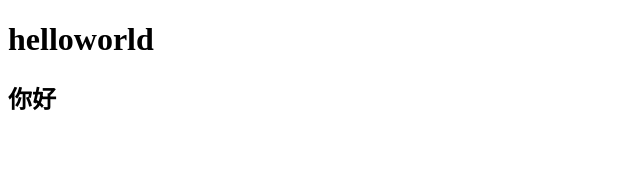
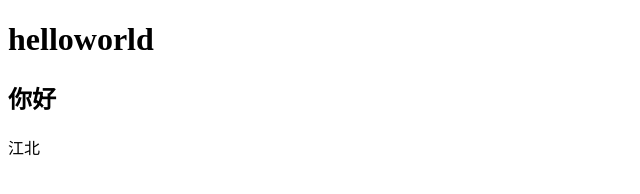
Before and after one commit to litterhello/TestDemo, a plain HTML site: page index.html in a window 1280 px wide. Shown: the full height of the page, 0-640 px from the left. Drawn offline with Linux system fonts and the light colour scheme.

Commit message:
1.10提交

```diff
--- a/index.html
+++ b/index.html
@@ -8,5 +8,6 @@
 <body>
     <h1>helloworld</h1>
     <h2>你好</h2>
+    <div>江北</div>
 </body>
 </html>
```
Also changed, not shown: 1 other file.
